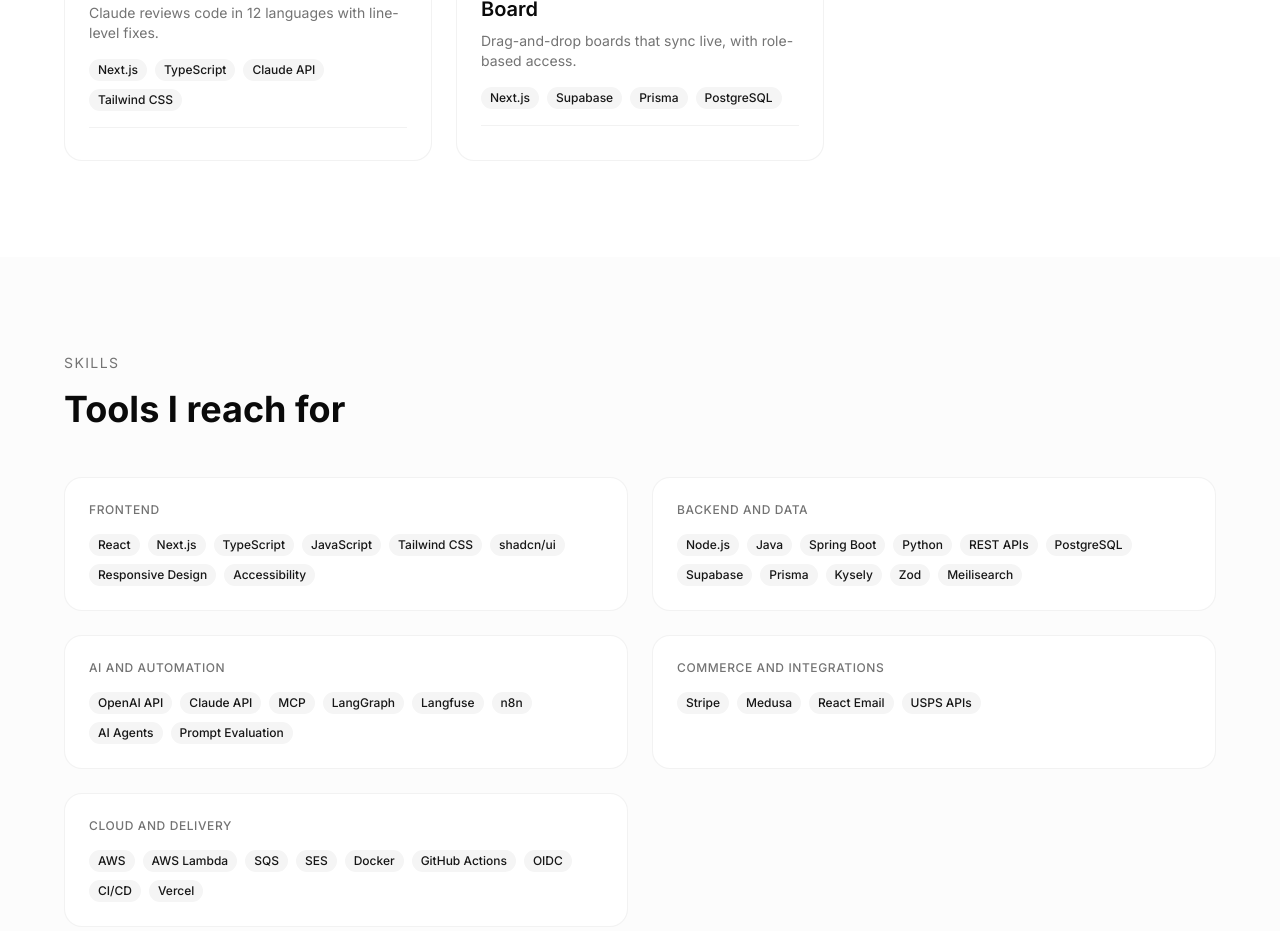
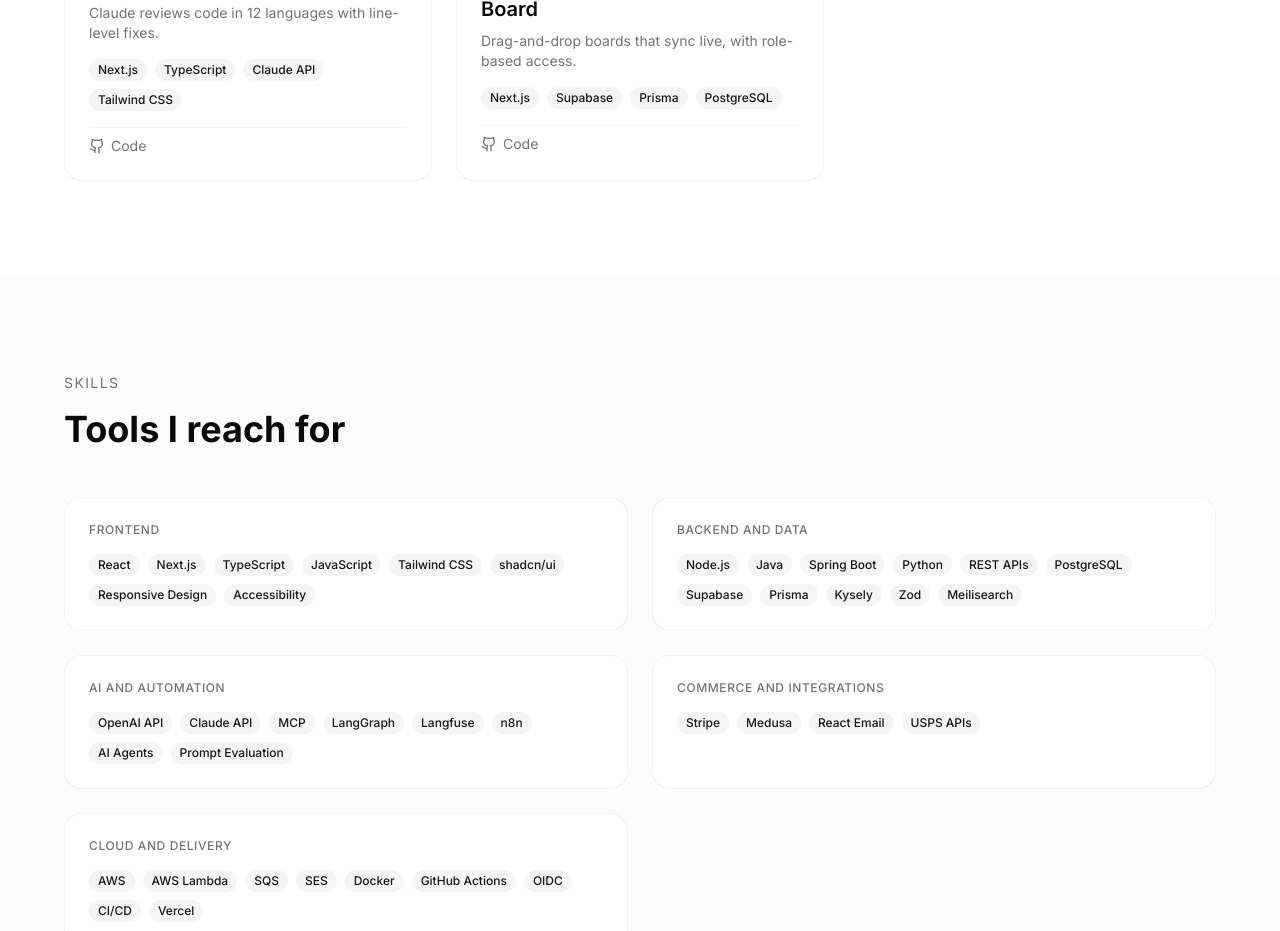
Before and after one commit to lawry98/portfolio_lc, a Next.js app: page / in a window 1280 px wide. Shown: the part 4840-5771 px from the top of the page. Built offline with nearby package versions, Linux system fonts and the light colour scheme; no server answers.

Commit message:
Link the code-review and Kanban cards to their public repos

```diff
--- a/src/data/projects.ts
+++ b/src/data/projects.ts
@@ -25,12 +25,14 @@
     title: "AI-Powered Code Review Tool",
     description: "Claude reviews code in 12 languages with line-level fixes.",
     tags: ["Next.js", "TypeScript", "Claude API", "Tailwind CSS"],
+    github: "https://github.com/lawry98/codereview-ai",
   },
   {
     id: "realtime-kanban",
     title: "Real-Time Collaborative Kanban Board",
     description: "Drag-and-drop boards that sync live, with role-based access.",
     tags: ["Next.js", "Supabase", "Prisma", "PostgreSQL"],
+    github: "https://github.com/lawry98/kanban-board",
   },
 ];
 
```
